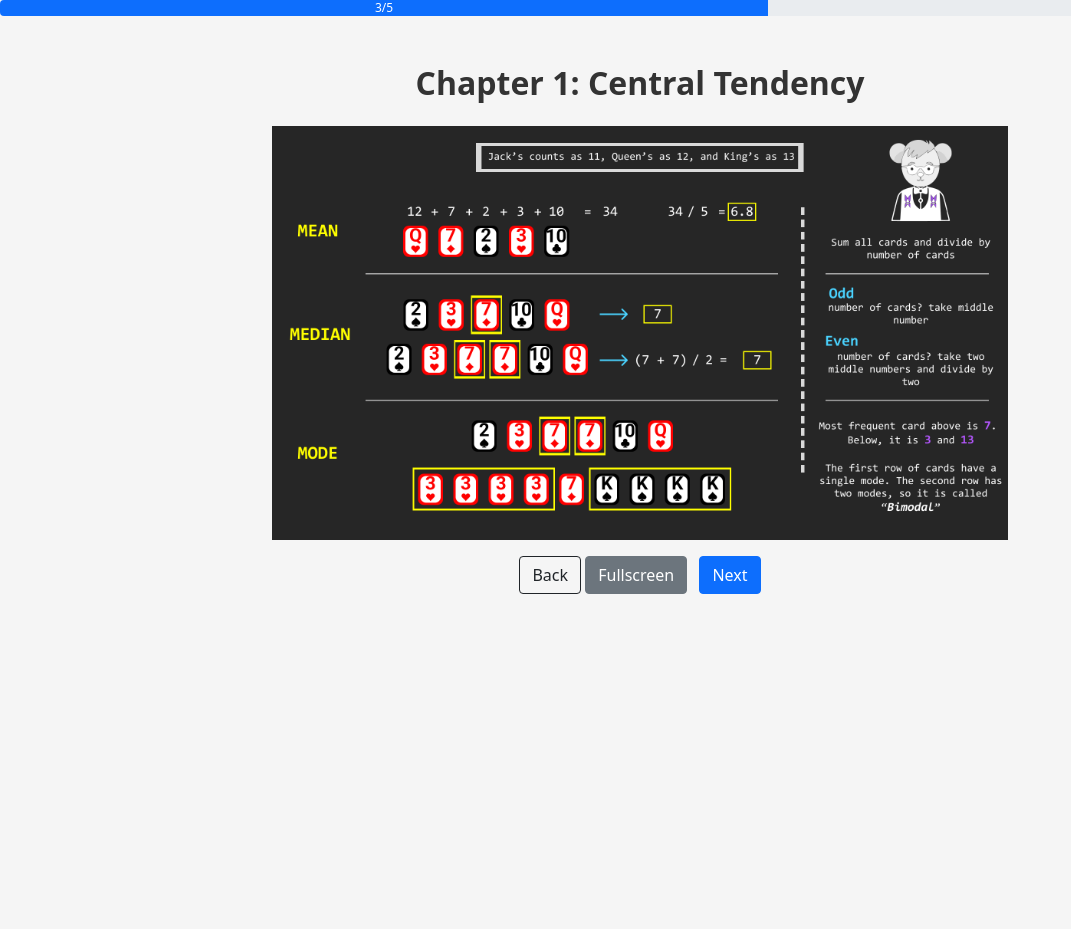
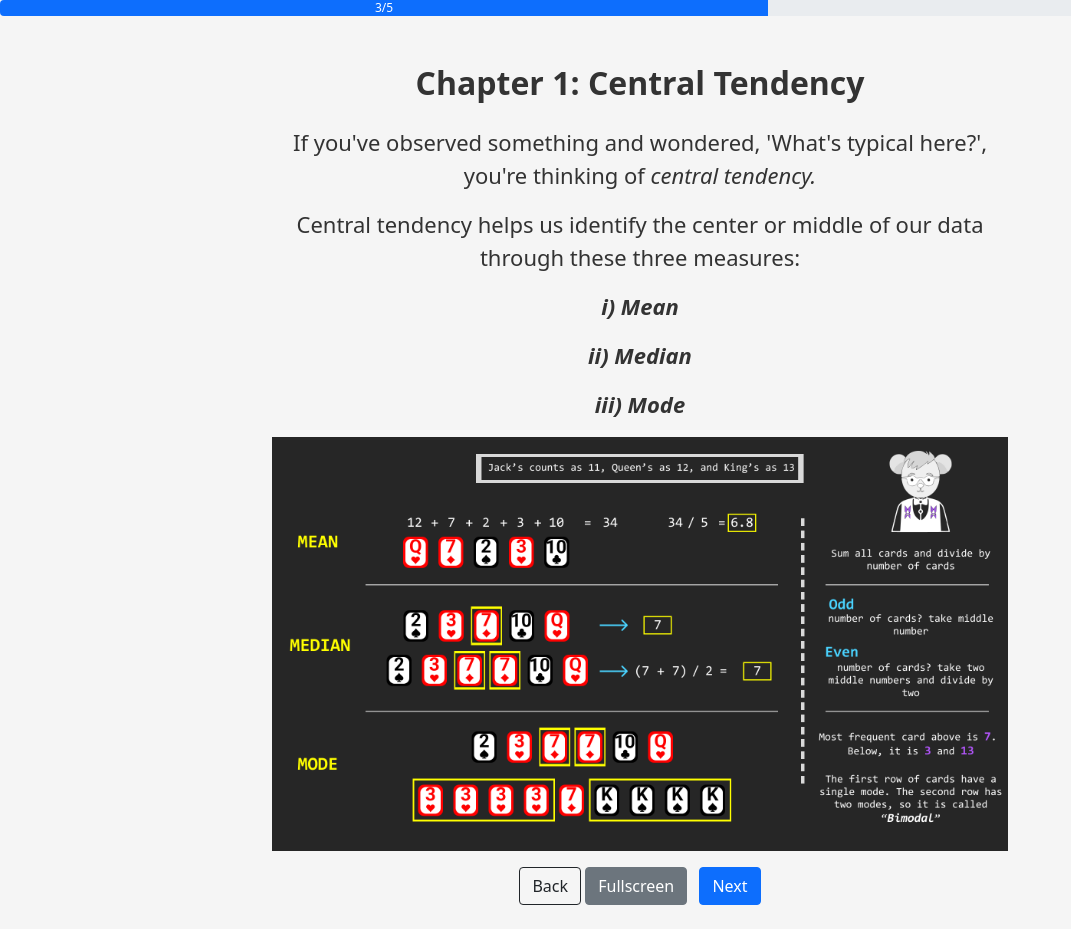
Before and after one commit to CraftInsights/FastAPIResearchStudy, a FastAPI app: page /infographic3 in a window 1280 px wide. Shown: the part 74-1003 px from the top of the page, without its empty margins (0-1071 px from the left). Before the commit the page ends 668 px from the top, so only its background shows below. Run offline with FastAPI, Linux system fonts and the light colour scheme.

Commit message:
Edited template pages, main.py file and changed infographic5b/video4

```diff
--- a/main.py
+++ b/main.py
@@ -49,6 +49,8 @@ def assign_group_post():
 
         next_page = "/video1" if new_group == 'A' else "/infographic1"
 
+        activity = "This activity consists of 4 videos totaling roughly 10 min in length." if new_group == 'A' else "This activity consists of 7 infographics."
+
         data['Participants'][f'visitor {len(data["Participants"]) + 1}'] = {
             'ID': visitor_id,
             'Group': new_group
@@ -58,14 +60,15 @@ def assign_group_post():
         with open('group_data.json', 'w') as file:
             json.dump(data, file, indent=4)
 
-    return RedirectResponse(url=f"/show_group?group={new_group}&next_page={next_page}", status_code=303)
+    return RedirectResponse(url=f"/show_group?group={new_group}&next_page={next_page}&activity={activity}", status_code=303)
 
 @app.get("/show_group")
-def show_group(request: Request, group: str, next_page: str):
+def show_group(request: Request, group: str, next_page: str, activity: str):
     return templates.TemplateResponse("assign_group.html", {
         "request": request,
         "group": group,
-        "next_page": next_page
+        "next_page": next_page,
+        "activity": activity
     })
 
 # Routing for video content
--- a/templates/assign_group.html
+++ b/templates/assign_group.html
@@ -11,7 +11,7 @@
                     Thank you for your participation.
                 </p>
                 <p>
-                    You will now be randomly assigned to a group in order to take part in this study. Please click the button below
+                    You will now be randomly assigned to a group in order to take part in this study. Please click the button below.
                 </p>
 
                 {% if not group %}
@@ -25,6 +25,7 @@
                     </div>
                     <hr>
                     <p> You will now be asked to complete an online activity followed by a post survey in order to conclude the study.</p>
+                    <p><strong>{{ activity }}</strong></p>
                     <a href="{{ next_page }}" class="btn btn-primary mt-3 mb-4">Proceed</a>
                 {% endif %}
             </div>
--- a/templates/base.html
+++ b/templates/base.html
@@ -11,6 +11,7 @@
     <meta name="title" content="2023 York University Research - Understanding Statistics">
     <meta name="description" content="A research project led by undergrad Nahuel Melgarejo, supervised by Dr. Herbert of the Psychology Department">
     <meta name="image" content="https://www.yorku.ca/wp-content/themes/york2020/images/yorku-logo.jpg">
+    <meta name="viewport" content="width=device-width, initial-scale=1">
 </head>
 <body>
 
--- a/templates/infographic1.html
+++ b/templates/infographic1.html
@@ -13,12 +13,12 @@
 
                 <!-- Dismissible Alert -->
                 <div class="alert alert-warning alert-dismissible fade show" role="alert">
-                    <p><b>👀😄 It's highly important you read through the images it carefully 😄👀</b></p>
+                    <p><b>👀😄 It's highly important you read through the images carefully 😄👀</b></p>
                     <button type="button" class="btn-close" data-bs-dismiss="alert" aria-label="Close"></button>
                 </div>
 
                 <!-- Title above the infographic -->
-                <h2 class="fw-bolder mb-4">Enjoy the Journey!</h2>
+                <h2 class="fw-bolder mb-4">Getting Started</h2>
                 <!-- Display the infographic. Adjust the src attribute to point to the correct infographic image. -->
                 <img src="/assets/infographics/infographic1.png" alt="Infographic 1" class="img-fluid" id="infographicImg">
                 <!-- Button to make the infographic full screen -->
--- a/templates/infographic2.html
+++ b/templates/infographic2.html
@@ -12,6 +12,7 @@
             <div class="col-md-8 text-center">
                 <!-- Title above the infographic -->
                 <h2 class="fw-bolder mb-4">Introduction</h2>
+                <p>Statistics helps us understand and use data correctly. It's like a tool for making smart choices in many jobs and daily life. Look below to view a simple example of this.</p>
                 <!-- Display the infographic. Adjust the src attribute to point to the correct infographic image. -->
                 <img src="/assets/infographics/infographic2.png" alt="Infographic 2" class="img-fluid" id="infographicImg">
                 <!-- Blue Back button -->
--- a/templates/infographic3.html
+++ b/templates/infographic3.html
@@ -12,14 +12,20 @@
             <div class="col-md-8 text-center">
                 <!-- Title above the infographic -->
                 <h2 class="fw-bolder mb-4">Chapter 1: Central Tendency</h2>
+                <p>If you've observed something and wondered, 'What's typical here?', you're thinking of <i>central tendency.</i></p>
+                <p>Central tendency helps us identify the center or middle of our data through these three measures:</p>
+                <p><b><i> i) Mean</i></b></p>
+                <p><b><i> ii) Median</i></b></p>
+                <p><b><i> iii) Mode</i></b></p>
+
                 <!-- Display the infographic. Adjust the src attribute to point to the correct infographic image. -->
                 <img src="/assets/infographics/infographic3.png" alt="Infographic 3" class="img-fluid" id="infographicImg">
                 <!-- Blue Back button -->
-                <a href="/infographic2" class="btn btn-outline-dark mt-3">Back</a>
+                <a href="/infographic2" class="btn btn-outline-dark mt-3 mb-4">Back</a>
                 <!-- Button to make the infographic full screen -->
-                <button class="btn btn-secondary mt-3 me-2" onclick="toggleFullscreen()">Fullscreen</button>
+                <button class="btn btn-secondary mt-3 me-2 mb-4" onclick="toggleFullscreen()">Fullscreen</button>
                 <!-- Link to Next Infographic or Survey (adjust based on infographic number) -->
-                <a href="/infographic4" class="btn btn-primary mt-3">Next</a>
+                <a href="/infographic4" class="btn btn-primary mt-3 mb-4">Next</a>
             </div>
         </div>
     </div>
--- a/templates/infographic5.html
+++ b/templates/infographic5.html
@@ -13,12 +13,15 @@
             <div class="col-md-8 text-center">
                 <!-- Title above the infographics -->
                 <h2 class="fw-bolder mb-4">Chapter 3: Putting it all together</h2>
-
+                <p> Recall that <i>Standard Deviation</i> is simply a measure of how spread out the values in a dataset are around the <strong>mean.</strong></p>
+                <p><b>•</b> If the standard deviation is low (relative to the mean), it means that the data points tend to cluster around the mean.</p>
+                <p><b>•</b> If the standard deviation is high (relative to the mean), it means that the data points are spread out over a wider range of values.</p>
                 <!-- Display the first infographic. -->
                 <img src="/assets/infographics/infographic5.png" alt="Infographic 5" class="img-fluid mb-3" id="infographicImg">
                 <!-- Button to make the first infographic full screen -->
                 <button class="btn btn-secondary mt-3 mb-4" onclick="toggleFullscreen('infographicImg')">Fullscreen</button>
 
+                <p>If you're wondering how to interpret the Standard Deviation lines above, look below for a clearer picture.</p>
                 <!-- Display the second infographic. -->
                 <img src="/assets/infographics/infographic5b.png" alt="Infographic 5b" class="img-fluid mb-3" id="infographicImgB">
                 <!-- Blue Back button, Fullscreen button for the second infographic, and Complete Survey button -->
```
Also changed, not shown: templates/infographic4.html (+7 -0 lines), assets/infographics/infographic5b.png.
